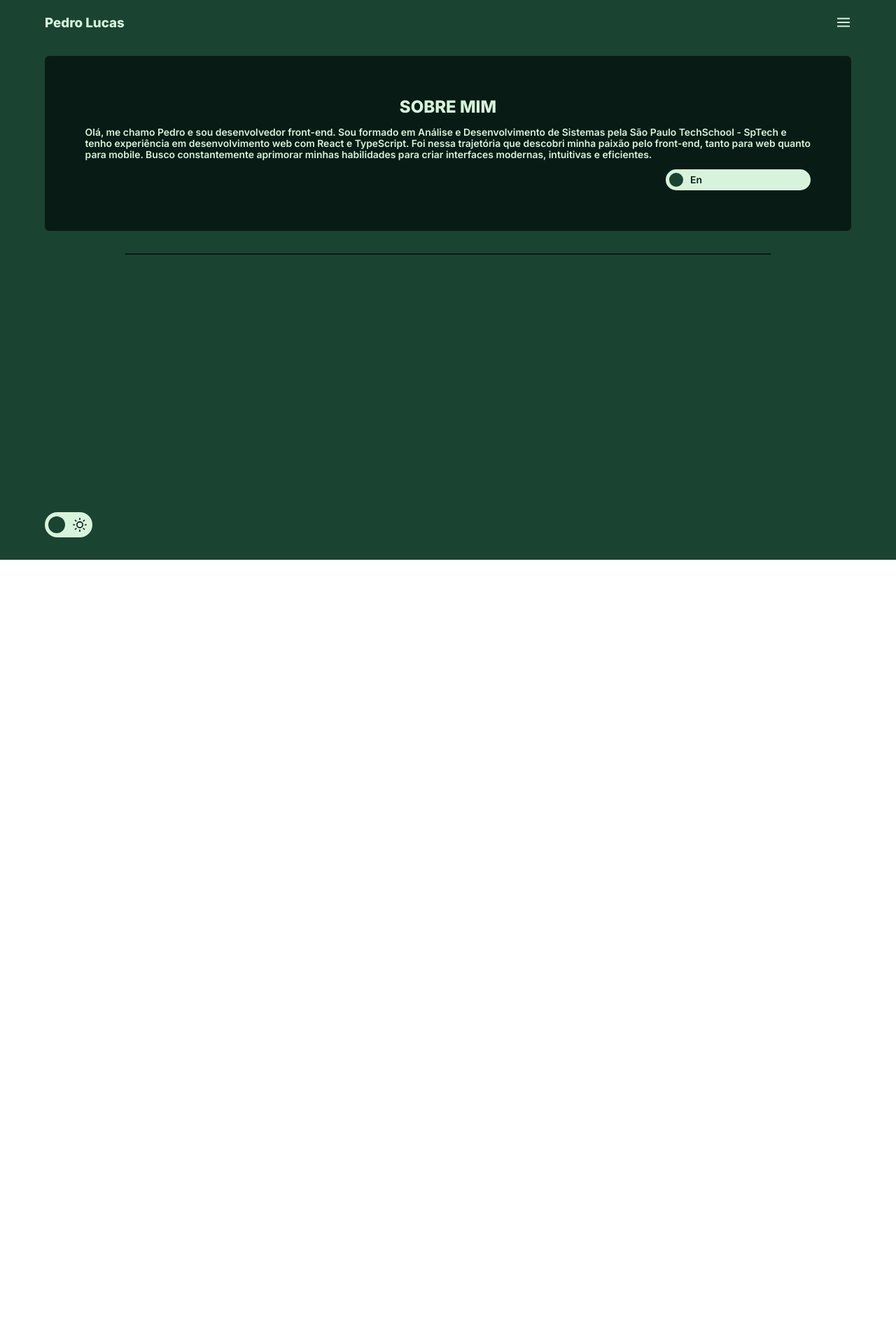
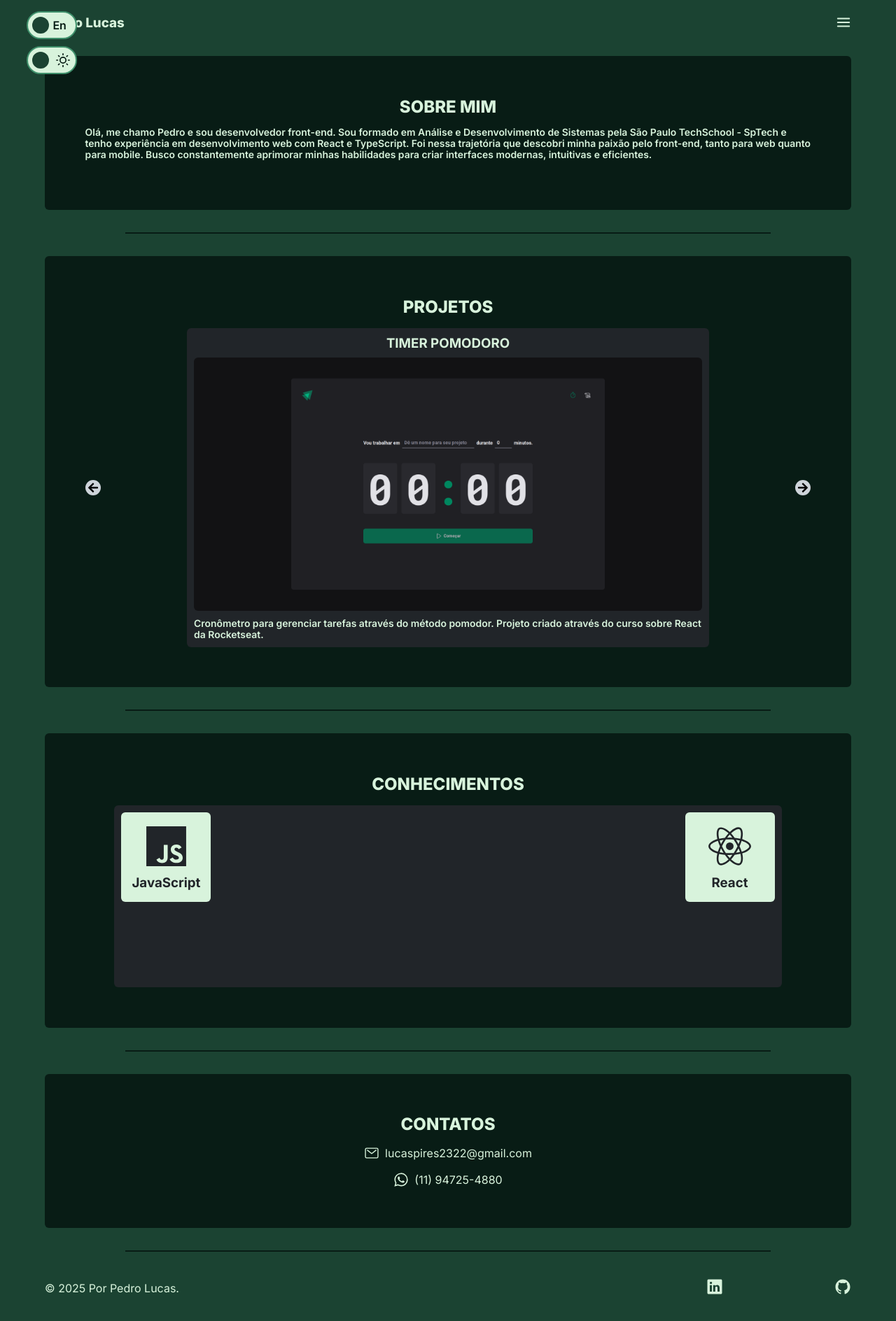
Before and after one commit to pedro-pl/portifolio, a React (Vite) app: page / in a window 1280 px wide. Shown: the top 1888 px of the page at 70% size. Before the commit the page ends 800 px from the top, so only its background shows below. Built offline with nearby package versions, Linux system fonts and the light colour scheme.

Commit message:
feat: finalizando estrutura

```diff
--- a/src/pages/index.tsx
+++ b/src/pages/index.tsx
@@ -1,9 +1,12 @@
 import { useState } from 'react';
-import { Card, Container, Header, LineDivisor, Toggle, ToggleTheme } from './styles';
+import { Card, Container, Header, LineDivisor, ProjectContainer, CardKnowledge, CardProject, ToggleContainer, Toggle, Footer } from './styles';
 
 import { FiMenu } from 'react-icons/fi';
 import { FiSun } from "react-icons/fi";
-import { FaMoon } from "react-icons/fa";
+import { FaMoon, FaArrowRight, FaArrowLeft } from "react-icons/fa";
+import { IoLogoJavascript, IoLogoReact, IoMailOutline, IoLogoLinkedin, IoLogoGithub, IoLogoWhatsapp } from "react-icons/io5";
+
+import TimerPomodoro from '../assets/timer-pomodoro.png';
 
 import { aboutEn, aboutPtBr } from '../mocks/texts';
 
@@ -47,19 +50,77 @@ export function Home({changeTheme}: themeProps){
                 <h2>{about === aboutPtBr ? 'SOBRE MIM' : 'ABOUT ME'}</h2>
 
                 <p>{about}</p>
-
-                <Toggle isOn={isOn} onClick={() => ChangeLanguageAbout()}>
-                    <p>{about === aboutPtBr ? 'En' : 'Pt'}</p>
-                </Toggle>
             </Card>
 
             <LineDivisor />
 
-            <ToggleTheme isDark={theme === 'dark' ? true : false} onClick={() => changeColorTheme()}>
-                {
-                    theme === 'dark' ? <FiSun size={20}/> : <FaMoon size={20}/>
-                }
-            </ToggleTheme>
+            <Card>
+                <h2>{about === aboutPtBr ? 'PROJETOS' : 'PROJECTS'}</h2>
+
+                <ProjectContainer>
+                    <FaArrowLeft />
+                    <CardProject>
+                        <h3>TIMER POMODORO</h3>
+                        <img src={TimerPomodoro} />
+                        <p>
+                            Cronômetro para gerenciar tarefas através do método pomodor. Projeto criado através do curso sobre React da Rocketseat.
+                        </p>
+                    </CardProject>
+                    <FaArrowRight/>
+                </ProjectContainer>
+            </Card>
+
+            <LineDivisor />
+
+            <Card>
+                <h2>{about === aboutPtBr ? 'CONHECIMENTOS' : 'KNOWLEDGE'}</h2>
+
+                <CardKnowledge>
+                    <div>
+                        <IoLogoJavascript size={65}/>
+                        <h3>JavaScript</h3>
+                    </div>
+
+                    <div>
+                        <IoLogoReact size={65}/>
+                        <h3>React</h3>
+                    </div>
+                </CardKnowledge>
+            </Card>
+
+            <LineDivisor />
+
+            <Card>
+                <h2>{about === aboutPtBr ? 'CONTATOS' : 'CONTACTS'}</h2>
+
+                <a href='mailto:lucaspires2322@gmail.com'><IoMailOutline size={22}/> lucaspires2322@gmail.com</a>
+                <a href='https://api.whatsapp.com/send/?phone=5511947254880' target="_blank"><IoLogoWhatsapp size={22} /> (11) 94725-4880</a>
+            </Card>
+
+            <LineDivisor />
+
+            <Footer>
+                <div>
+                    <p>© 2025 {about === aboutPtBr ? 'Por' : 'By'} Pedro Lucas.</p>
+                </div>
+
+                <div>
+                    <a href="https://www.linkedin.com/in/pedro-lucas-74745b21a/" target="_blank"><IoLogoLinkedin size={24}/></a>
+                    <a href="https://github.com/pedro-pl" target="_blank"><IoLogoGithub size={24}/></a>
+                </div>
+            </Footer>
+
+            <ToggleContainer>
+                <Toggle isOn={isOn} onClick={() => ChangeLanguageAbout()}>
+                    <p>{about === aboutPtBr ? 'En' : 'Pt'}</p>
+                </Toggle>
+
+                <Toggle isOn={theme === 'dark' ? true : false} onClick={() => changeColorTheme()}>
+                    {
+                        theme === 'dark' ? <FiSun size={20}/> : <FaMoon size={20}/>
+                    }
+                </Toggle>
+            </ToggleContainer>
         </Container>
     )
 }
--- a/src/pages/styles.ts
+++ b/src/pages/styles.ts
@@ -2,9 +2,9 @@ import styled from 'styled-components';
 
 export const Container = styled.div`
     width: 90%;
-    height: 100vh;
+    height: 100%;
     background: ${props => props.theme['background']};
-    padding: 0 5%;
+    padding: 0 5% 5% 5%;
     display: flex;
     flex-direction: column;
     align-items: center;
@@ -12,7 +12,18 @@ export const Container = styled.div`
     gap: 1rem;
 `
 
-export const ToggleTheme = styled.div<{ isDark: Boolean }>`
+export const ToggleContainer = styled.div`
+    height: 90px;
+    display: flex;
+    flex-direction: column;
+    justify-content: space-between;
+    position: fixed;
+    top: 1rem;
+    left: 3%;
+    align-self: end;
+`
+
+export const Toggle = styled.div<{ isOn: Boolean }>`
     width: 68px;
     height: 36px;
     background: ${props => props.theme['text']};
@@ -20,10 +31,7 @@ export const ToggleTheme = styled.div<{ isDark: Boolean }>`
     cursor: pointer;
     display: flex;
     align-items: center;
-    align-self: end;
-    position: fixed;
-    bottom: 2rem;
-    left: 5%;
+    border: 2px solid ${props => props.theme['toggle']};
 
     &:before {
         content: '';
@@ -32,16 +40,33 @@ export const ToggleTheme = styled.div<{ isDark: Boolean }>`
         height: 24px;
         background: ${props => props.theme['background']};
         border-radius: 50%;
-        top: 50%;
-        left: ${({ isDark }) => (!isDark ? '35px' : '5px')};
+        top: 22%;
+        left: ${({ isOn }) => (isOn ? '38px' : '8px')};
         transform: translateY(-50%);
         transition: left 0.3s ease;
+
+        &:last-child{
+            top: 50%;
+        }
     }
 
     svg {
         font-weight: 600;
         color: ${props => props.theme['background-card']};
-        margin-left: ${({ isDark }) => (isDark ? '40px' : '10px')};
+        margin-left: ${({ isOn }) => (isOn ? '40px' : '10px')};
+    }
+
+    p{
+        font-weight: 600;
+        color: ${props => props.theme['background-card']};
+        margin-left: ${({ isOn }) => (!isOn ? '35px' : '10px')};
+    }
+
+    &:last-child{
+        &:before{
+            top: 78%;
+            left: ${({ isOn }) => (!isOn ? '38px' : '8px')};
+        }
     }
 `
 
@@ -70,12 +95,21 @@ export const Card = styled.div`
     display: flex;
     flex-direction: column;
     justify-content: center;
+    align-items: center;
 
     h2 {
         margin: 0;
         color: ${props => props.theme['text']};
         font-weight: 800;
         margin: 0 auto;
+    }
+
+    h3 {
+        margin: 1rem 0 0 0;
+        color: ${props => props.theme['text']};
+        display: flex;
+        align-items: center;
+        gap: 8px;
     }
 
     p {
@@ -88,38 +122,16 @@ export const Card = styled.div`
     img {
         width: 30%;
     }
+
+    a{
+        text-decoration: none;
+        color: ${props => props.theme['text']};
+        display: flex;
+        align-items: center;
+        gap: 8px;
+        margin-top: 1rem;
+    }
 `
-
-export const Toggle = styled.div<{ isOn: boolean }>`
-  width: 20%;
-  height: 30px;
-  background: ${props => props.theme['text']};
-  border-radius: 25px;
-  position: relative;
-  cursor: pointer;
-  display: flex;
-  align-items: center;
-  align-self: end;
-
-  &:before {
-    content: '';
-    position: absolute;
-    width: 20px;
-    height: 20px;
-    background: ${props => props.theme['background']};
-    border-radius: 50%;
-    top: 50%;
-    left: ${({ isOn }) => (isOn ? '35px' : '5px')};
-    transform: translateY(-50%);
-    transition: left 0.3s ease;
-  }
-
-  p{
-    font-weight: 600;
-    color: ${props => props.theme['background-card']};
-    margin-left: ${({ isOn }) => (!isOn ? '35px' : '10px')};
-  }
-`;
 
 export const LineDivisor = styled.div`
     width: 80%;
@@ -127,3 +139,104 @@ export const LineDivisor = styled.div`
     background: ${props => props.theme['background-card']};
     margin: 1rem 0;
 `
+
+export const ProjectContainer = styled.div`
+    width: 100%;
+    display: flex;
+    justify-content: space-between;
+    align-items: center;
+    margin-top: 1rem;
+
+    svg {
+        background: ${props => props.theme['background-arrow']};
+        padding: 3px;
+        border-radius: 50%;
+    }
+`
+
+export const CardProject = styled.div`
+    width: 70%;
+    display: flex;
+    flex-direction: column;
+    align-items: center;
+    background: ${props => props.theme['sub-background']};
+    padding: 10px;
+    border-radius: 6px;
+    gap: 0.6rem;
+
+    h3 {
+        margin: 0;
+        color: ${props => props.theme['text-light']};
+    }
+
+    img {
+        width: 100%;
+        border-radius: 6px;
+    }
+
+    p {
+        margin: 0;
+        color: ${props => props.theme['text-light']};
+    }
+`
+
+export const CardKnowledge = styled.div`
+    width: 90%;
+    height: 30vh;
+    display: flex;
+    flex-wrap: wrap;
+    justify-content: space-between;
+    overflow-x: auto;
+    gap: 1rem;
+    background: ${props => props.theme['sub-background']};
+    padding: 10px;
+    border-radius: 6px;
+    margin-top: 1rem;
+
+    div{
+        width: 6rem;
+        height: 6rem;
+        padding: 1rem;
+        display: flex;
+        flex-direction: column;
+        align-items: center;
+        justify-content: space-between;
+        background: ${props => props.theme['text-light']};
+        border-radius: 6px;
+
+        svg {
+            color: ${props => props.theme['sub-background']};
+        }
+
+        h3 {
+            margin: 0;
+            color: ${props => props.theme['sub-background']};
+        }
+    }
+`
+
+export const Footer = styled.footer`
+    width: 100%;
+    height: 5vh;
+    display: flex;
+    justify-content: space-between;
+    align-items: center;
+
+    div {
+        &:last-child {
+            width: 18%;
+            display: flex;
+            justify-content: space-between;
+            align-items: center;
+        }
+    }
+
+    p {
+        color: ${props => props.theme['text']};
+    }
+
+    a {
+        text-decoration: none;
+        color: ${props => props.theme['text']};
+    }
+`
--- a/src/styles/themes/default.ts
+++ b/src/styles/themes/default.ts
@@ -5,6 +5,9 @@ export const darkTheme = {
     'sub-background': '#212529',
 
     'text': '#D8F3DC',
+    'text-light': '#D8F3DC',
+
+    'toggle': '#40916C'
 }
 
 export const lightTheme = {
@@ -14,4 +17,7 @@ export const lightTheme = {
     'sub-background': '#212529',
 
     'text': '#333333',
+    'text-light': '#D8F3DC',
+
+    'toggle': '#1B4332'
 }
```
Also changed, not shown: src/mocks/projects/index.ts (added, +7 -0 lines).
